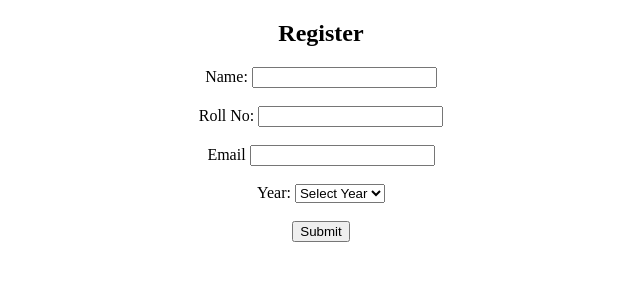
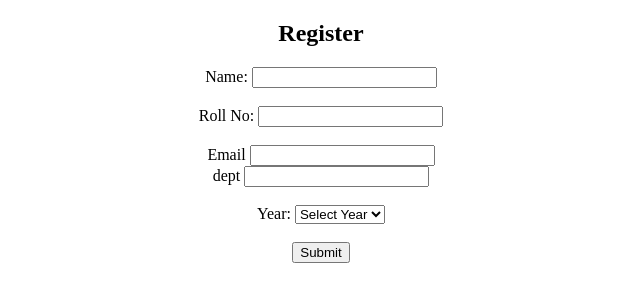
Before and after one commit to Induvva/week3_dup, a Flask app: page /register in a window 1280 px wide. Shown: the top 302 px of the page, without its empty margins (319-959 px from the left). Run offline with Flask 3, Linux system fonts and the light colour scheme.

Commit message:
Added dept in registration form

```diff
--- a/templates/register.html
+++ b/templates/register.html
@@ -23,6 +23,10 @@
   <label >Email</label>
   <input name="email" type="email" required />
 </div>
+<div>
+  <label >dept</label>
+  <input name="dept" type="dept" required />
+</div>
 <br>
     <div>
       <label for="year">Year:</label>
```
